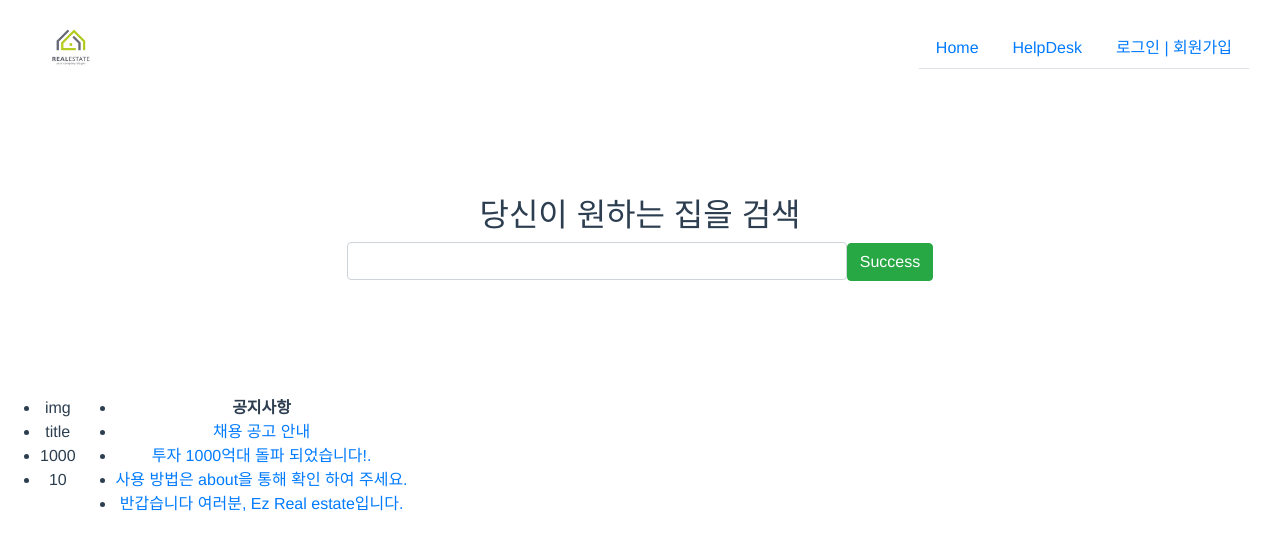
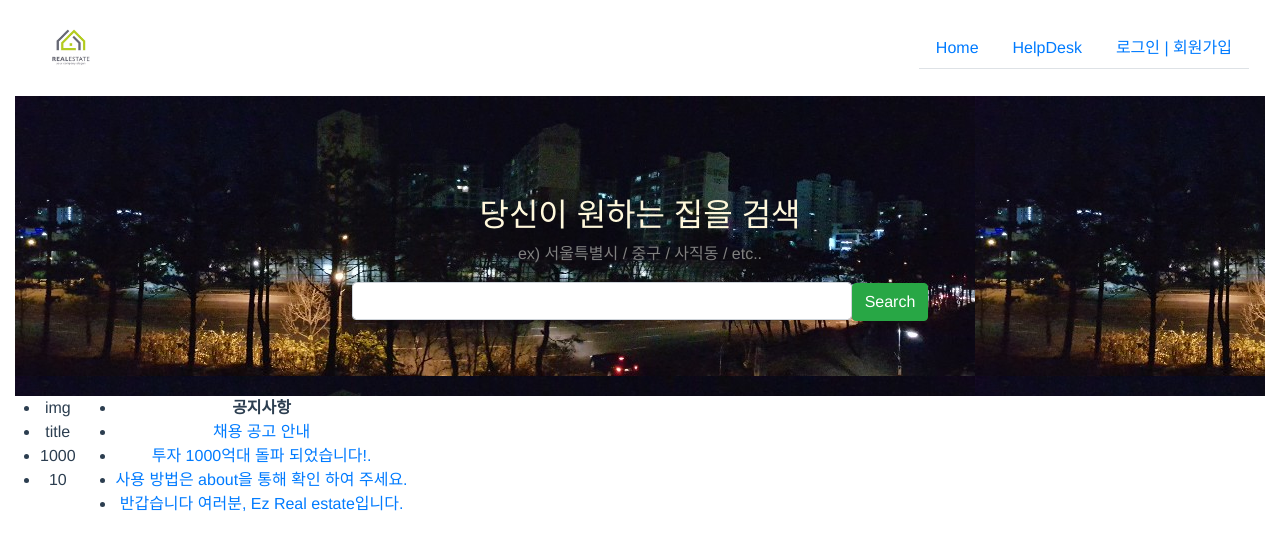
Before and after one commit to BaeSangUng/HappyHouse, a Vue app: page / in a window 1280 px wide. Shown: the top 550 px of the page. Built offline with nearby package versions, Linux system fonts and the light colour scheme; what vue-js-modal would draw is missing.

Commit message:
Change main

```diff
--- a/src/views/Home.vue
+++ b/src/views/Home.vue
@@ -3,9 +3,11 @@
     <div class="banner">
       <div class="emptyspace"></div>
       <div id="banner">
-        <h2>당신이 원하는 집을 검색</h2>
+        <h2 id="bannerContent">당신이 원하는 집을 검색</h2>
+        <p>ex) 서울특별시 / 중구 / 사직동 / etc..</p>
+
         <b-form-input id="searchinput"></b-form-input>
-        <b-button id="searchbtn" variant="success">Success</b-button>
+        <b-button id="searchbtn" variant="success">Search</b-button>
       </div>
     </div>
 
@@ -40,3 +42,17 @@
   },
 };
 </script>
+
+<style>
+#bannerContent {
+  color: cornsilk;
+}
+#banner p {
+  color: grey;
+}
+.banner {
+  position: relative;
+  z-index: 1;
+  background-image: url('../assets/main직접.jpg');
+}
+</style>
```
Also changed, not shown: src/assets/main직접.jpg (added).
